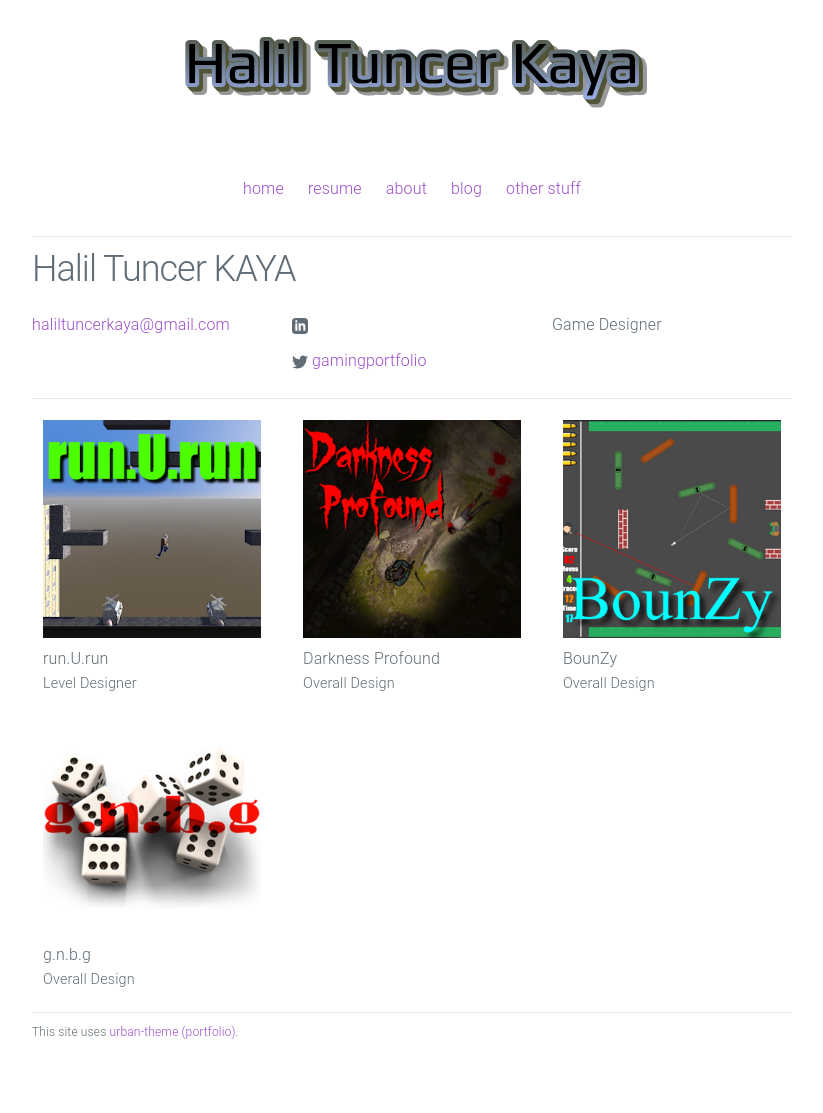
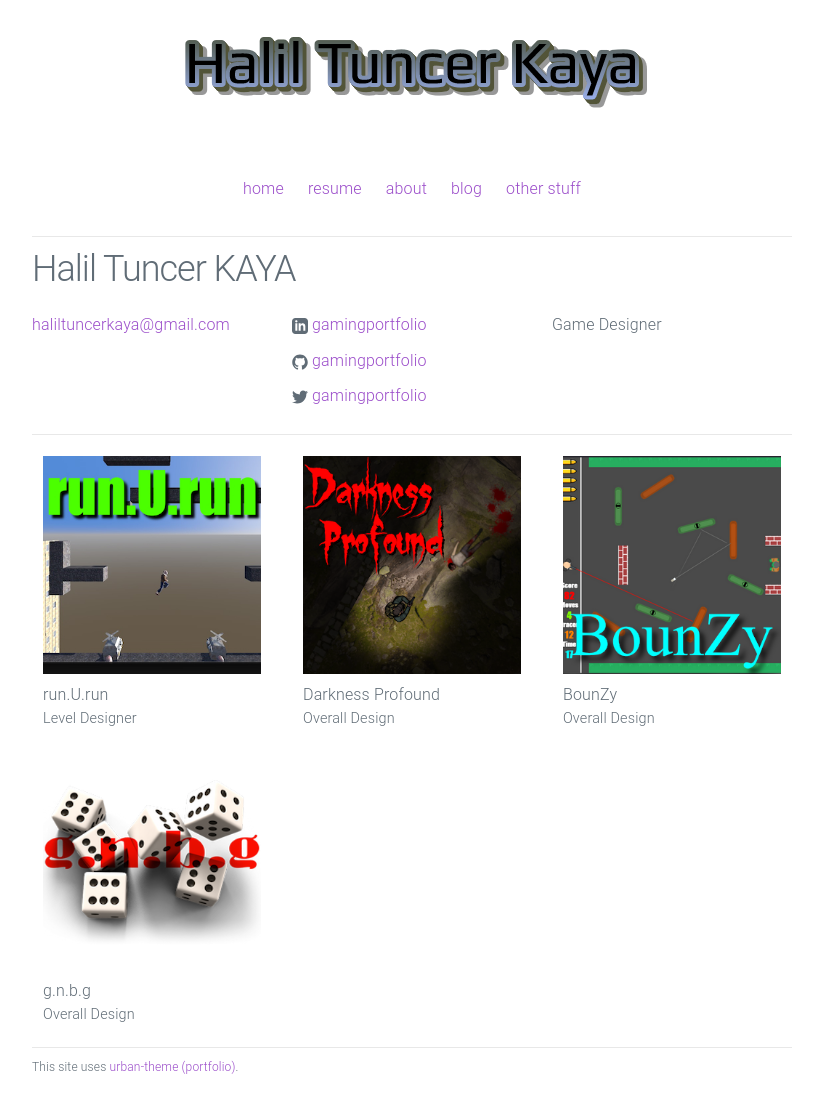
Before and after one commit to htramu/htk.github.io, a Jekyll site: the page built from index.html, in a window 1280 px wide. Shown: the whole page, without its empty margins (228-1051 px from the left). Built offline with Jekyll 4.4.1, drawn with Linux system fonts in a browser that asks for light colours; before the commit the page ends 1077 px from its top, so only the background shows below that; some of the changed lines change nothing that is shown.

Commit message:
Update _config.yml

```diff
--- a/_config.yml
+++ b/_config.yml
@@ -5,7 +5,7 @@
   Game Designer
 url: "htramu.github.io" # the base hostname & protocol for your site
 linkedin_url: "https://www.linkedin.com/in/gamingportfolio"
-# github_username: gamingportfolio
+github_username: gamingportfolio
 twitter_username: gamingportfolio
 footer_text: "This site uses <a href='https://github.com/gamingportfolio/urban-theme-portfolio'>urban-theme (portfolio)</a>."
 
```
